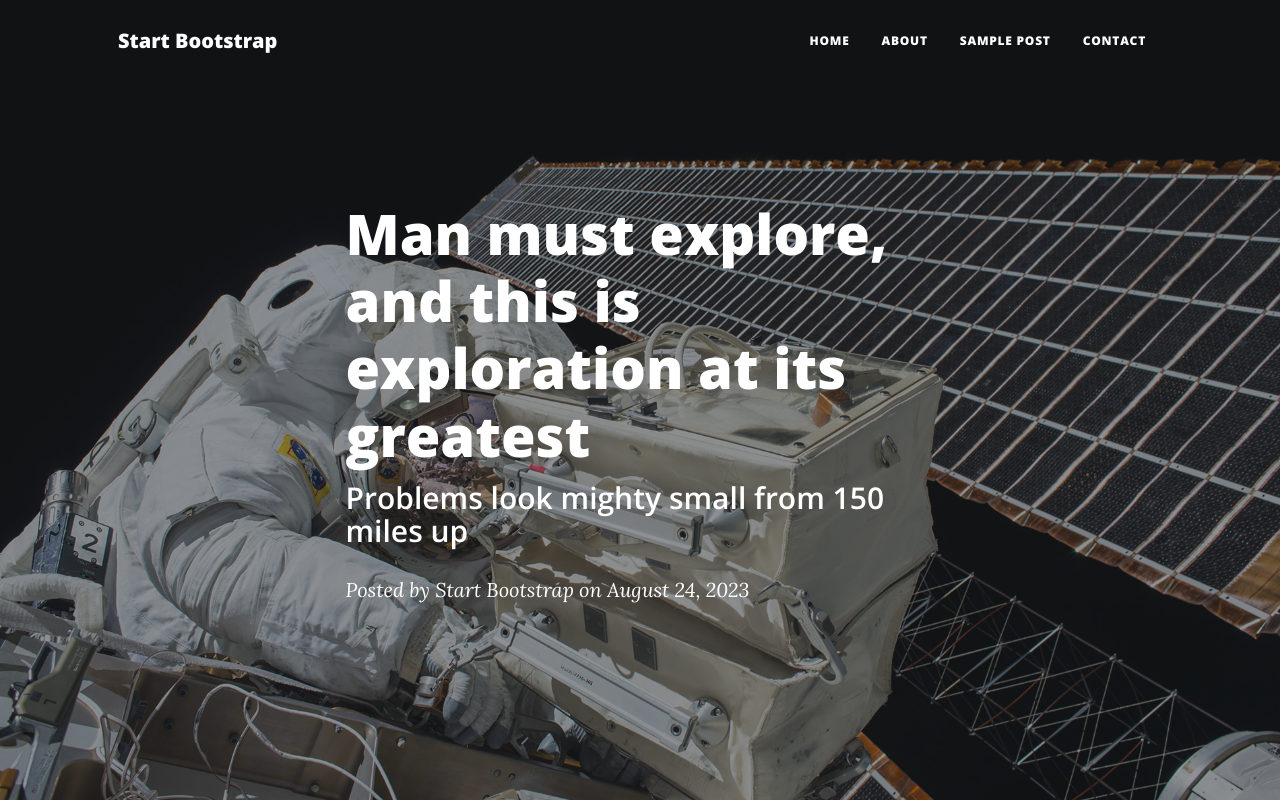
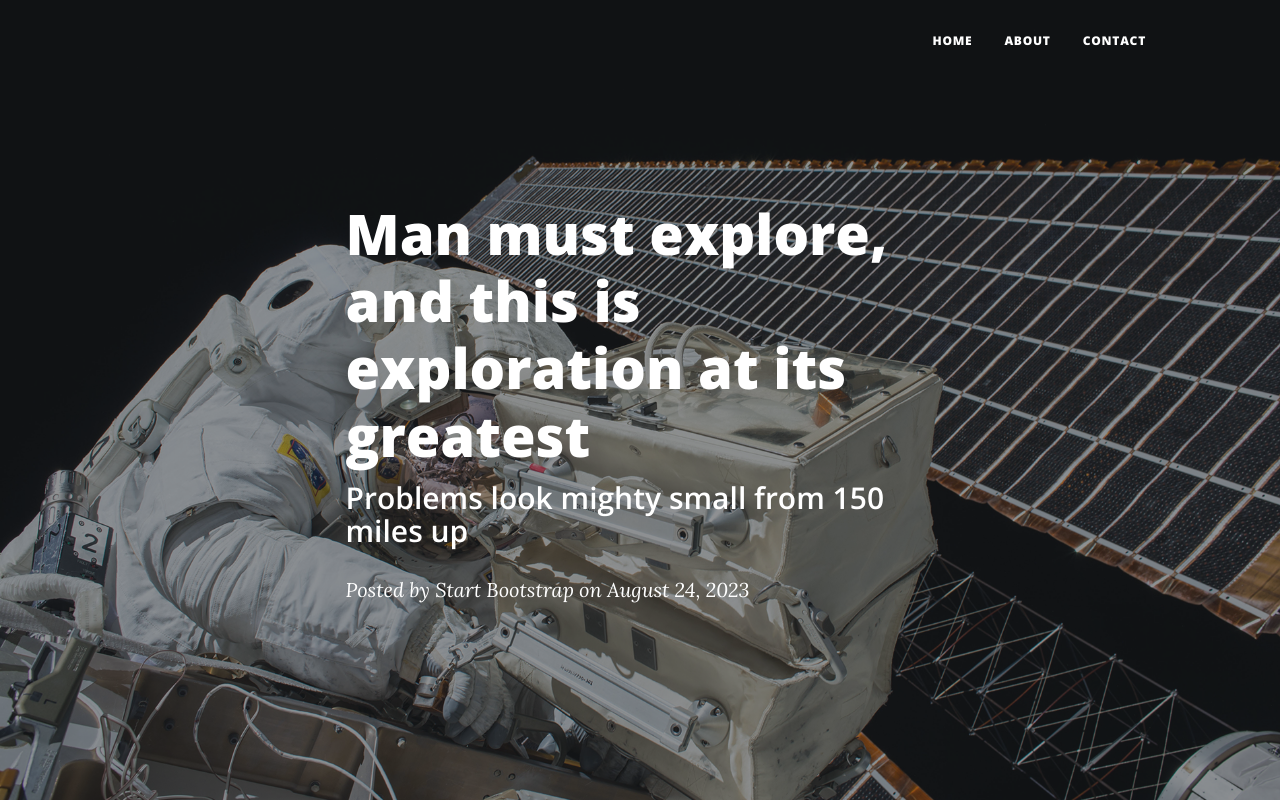
Before and after one commit to yeetse/throttlemetrics, a Django app: page /down-but-not-out/ in a window 1280 px wide. Shown: the top 800 px of the page. Run offline with Django 5.2, Linux system fonts and the light colour scheme; some libraries are stand-ins or nearby versions.

Commit message:
Fixed post1

```diff
--- a/throttleMetrics/myApp/templates/myApp/index.html
+++ b/throttleMetrics/myApp/templates/myApp/index.html
@@ -26,9 +26,8 @@
                 </button>
                 <div class="collapse navbar-collapse" id="navbarResponsive">
                     <ul class="navbar-nav ms-auto py-4 py-lg-0">
-                        <li class="nav-item"><a class="nav-link px-lg-3 py-3 py-lg-4" href="index.html">Home</a></li>
+                        <li class="nav-item"><a class="nav-link px-lg-3 py-3 py-lg-4" href="{% url 'index' %}">Home</a></li>
                         <li class="nav-item"><a class="nav-link px-lg-3 py-3 py-lg-4" href="about.html">About</a></li>
-                        <li class="nav-item"><a class="nav-link px-lg-3 py-3 py-lg-4" href="post.html">Sample Post</a></li>
                         <li class="nav-item"><a class="nav-link px-lg-3 py-3 py-lg-4" href="contact.html">Contact</a></li>
                     </ul>
                 </div>
@@ -54,7 +53,7 @@
 
                     <!-- Post preview-->
                     <div class="post-preview">
-                        <a href="post.html" target="_blank">
+                        <a href="{% url 'post1' %}" target="_blank">
                             <h2 class="post-title">Down, but never out</h2>
                             <h3 class="post-subtitle">Breaking down Max Verstappen's charge at the Brazilian GP</h3>
                         </a>
--- a/throttleMetrics/myApp/templates/myApp/post.html
+++ b/throttleMetrics/myApp/templates/myApp/post1.html
@@ -6,7 +6,7 @@
         <meta name="viewport" content="width=device-width, initial-scale=1, shrink-to-fit=no" />
         <meta name="description" content="" />
         <meta name="author" content="" />
-        <title>Clean Blog - Start Bootstrap Theme</title>
+        <title>Throttlemetrics</title>
         <link rel="icon" type="image/x-icon" href="{% static 'assets/favicon.ico' %}" />
         <!-- Font Awesome icons (free version)-->
         <script src="https://use.fontawesome.com/releases/v6.3.0/js/all.js" crossorigin="anonymous"></script>
@@ -20,16 +20,14 @@
         <!-- Navigation-->
         <nav class="navbar navbar-expand-lg navbar-light" id="mainNav">
             <div class="container px-4 px-lg-5">
-                <a class="navbar-brand" href="index.html">Start Bootstrap</a>
                 <button class="navbar-toggler" type="button" data-bs-toggle="collapse" data-bs-target="#navbarResponsive" aria-controls="navbarResponsive" aria-expanded="false" aria-label="Toggle navigation">
                     Menu
                     <i class="fas fa-bars"></i>
                 </button>
                 <div class="collapse navbar-collapse" id="navbarResponsive">
                     <ul class="navbar-nav ms-auto py-4 py-lg-0">
-                        <li class="nav-item"><a class="nav-link px-lg-3 py-3 py-lg-4" href="index.html">Home</a></li>
+                        <li class="nav-item"><a class="nav-link px-lg-3 py-3 py-lg-4" href="{% url 'index' %}">Home</a></li>
                         <li class="nav-item"><a class="nav-link px-lg-3 py-3 py-lg-4" href="about.html">About</a></li>
-                        <li class="nav-item"><a class="nav-link px-lg-3 py-3 py-lg-4" href="post.html">Sample Post</a></li>
                         <li class="nav-item"><a class="nav-link px-lg-3 py-3 py-lg-4" href="contact.html">Contact</a></li>
                     </ul>
                 </div>
--- a/throttleMetrics/myApp/urls.py
+++ b/throttleMetrics/myApp/urls.py
@@ -22,5 +22,5 @@ from . import views
 urlpatterns = [
     path('admin/', admin.site.urls),
     path("", views.index, name="index"),
-    path("down-but-not-out/", views.post, name="post"),
+    path("down-but-not-out/", views.post1, name="post1")
 ]
--- a/throttleMetrics/myApp/views.py
+++ b/throttleMetrics/myApp/views.py
@@ -5,5 +5,5 @@ from django.shortcuts import render
 def index(request):
     return render(request, "myApp/index.html", {})
 
-def post(request):
-    return render(request, "myApp/post.html", {})
+def post1(request):
+    return render(request, "myApp/post1.html", {})
--- a/throttleMetrics/throttleMetrics/urls.py
+++ b/throttleMetrics/throttleMetrics/urls.py
@@ -19,5 +19,5 @@ from django.urls import path, include
 
 urlpatterns = [
     path('admin/', admin.site.urls),
-    path("", include("myApp.urls"))
+    path('', include('myApp.urls'))
 ]
```
